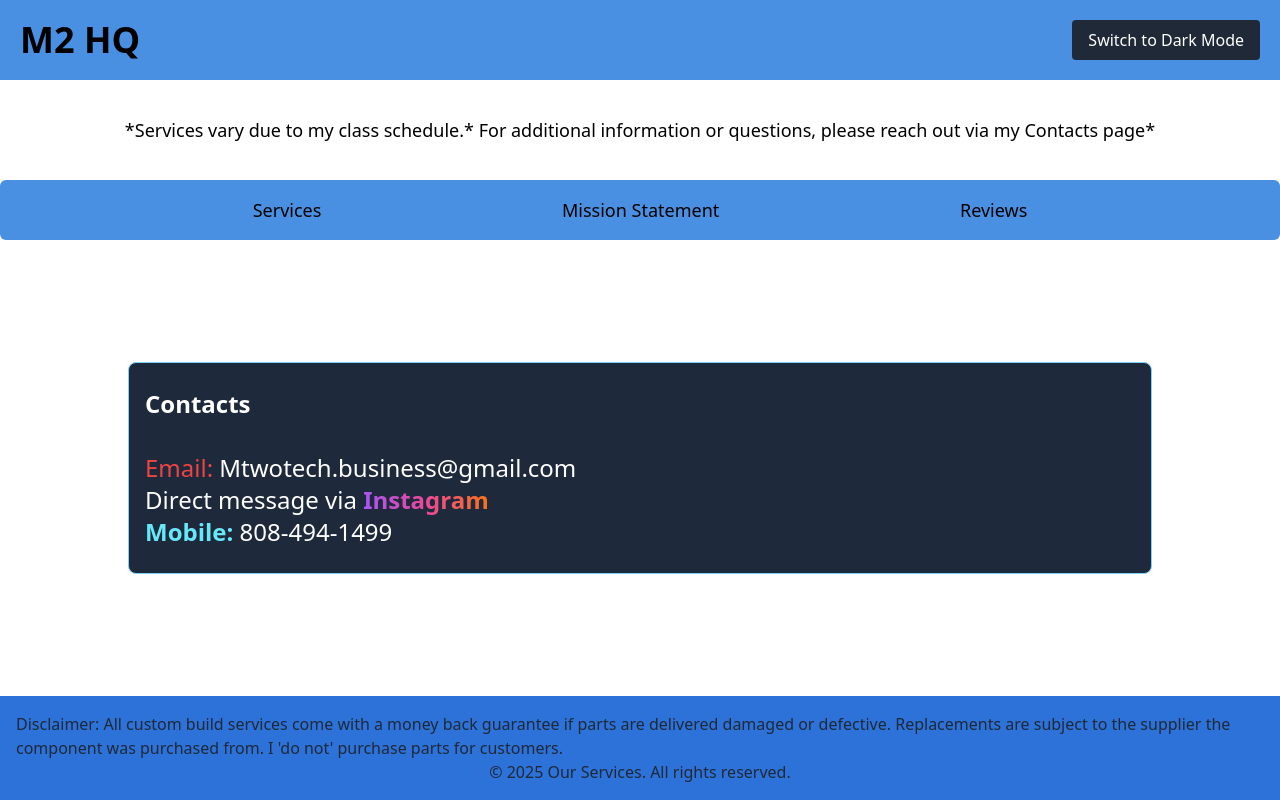
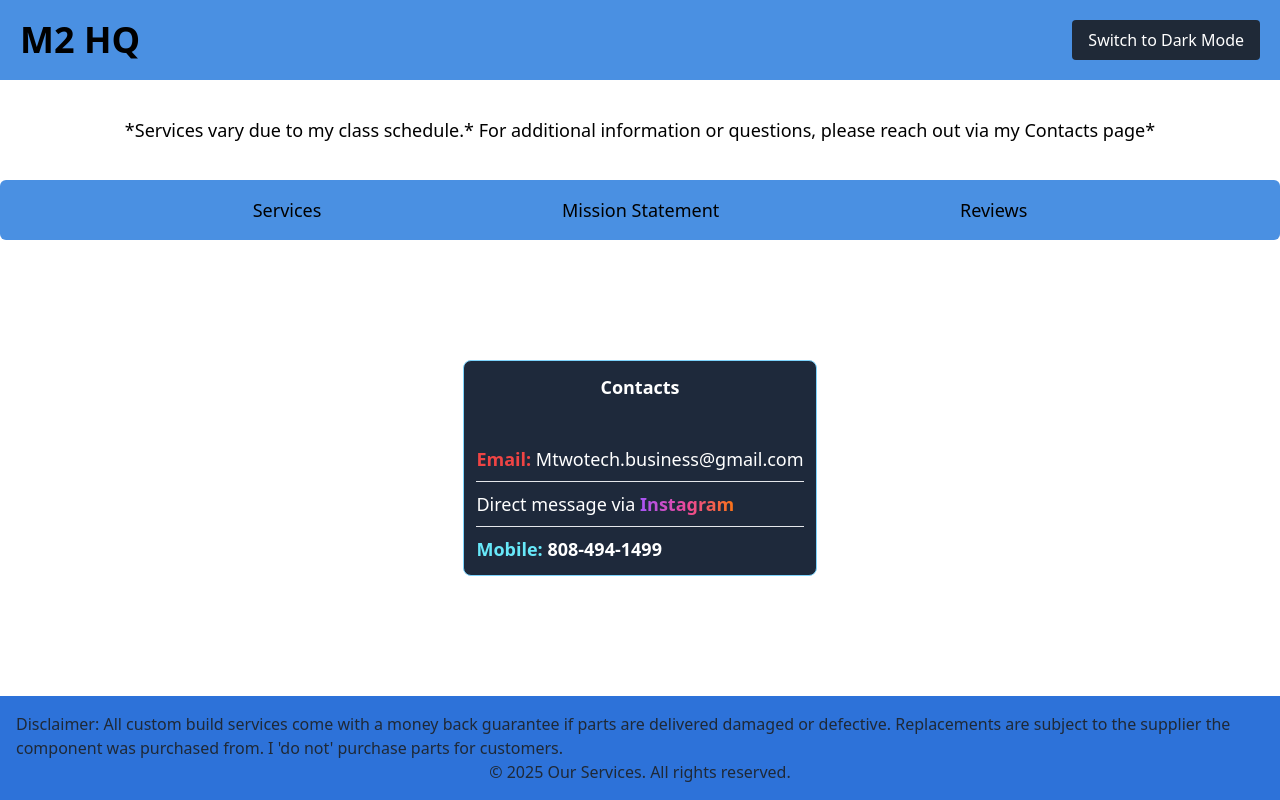
Before and after one commit to iSmirk-01/Landing-page, a Next.js app: page /contacts in a window 1280 px wide. Built offline with nearby package versions, Linux system fonts and the light colour scheme.

Commit message:
made tailwind changes to contacts

```diff
--- a/app/contacts/page.js
+++ b/app/contacts/page.js
@@ -22,14 +22,15 @@ function Contacts() {
         name3="Reviews"
       />
       <div className=" text-white flex flex-col h-screen justify-center items-center w-screen">
-        <div className="flex flex-col bg-slate-800 p-4 rounded-lg w-4/5 h-2/4 justify-center text-2xl border border-sky-300">
-          <h1 className="font-semibold">Contacts</h1>
+        <div className="flex gap-2 text-lg flex-col bg-slate-800 p-3 rounded-lg w-fit h-fit justify-center  border border-sky-300 m-4">
+          <h1 className="font-semibold self-center">Contacts</h1>
           <br />
 
           <p>
-            <span className="text-red-500">Email: </span>
+            <span className="text-red-500 font-bold">Email: </span>
             Mtwotech.business@gmail.com
           </p>
+          <hr></hr>
           <p>
             Direct message via{" "}
             <a
@@ -41,7 +42,8 @@ function Contacts() {
               Instagram
             </a>
           </p>
-          <p>
+          <hr></hr>
+          <p className="font-bold">
             <span className="font-semibold text-cyan-300">Mobile: </span>
             808-494-1499
           </p>
```
